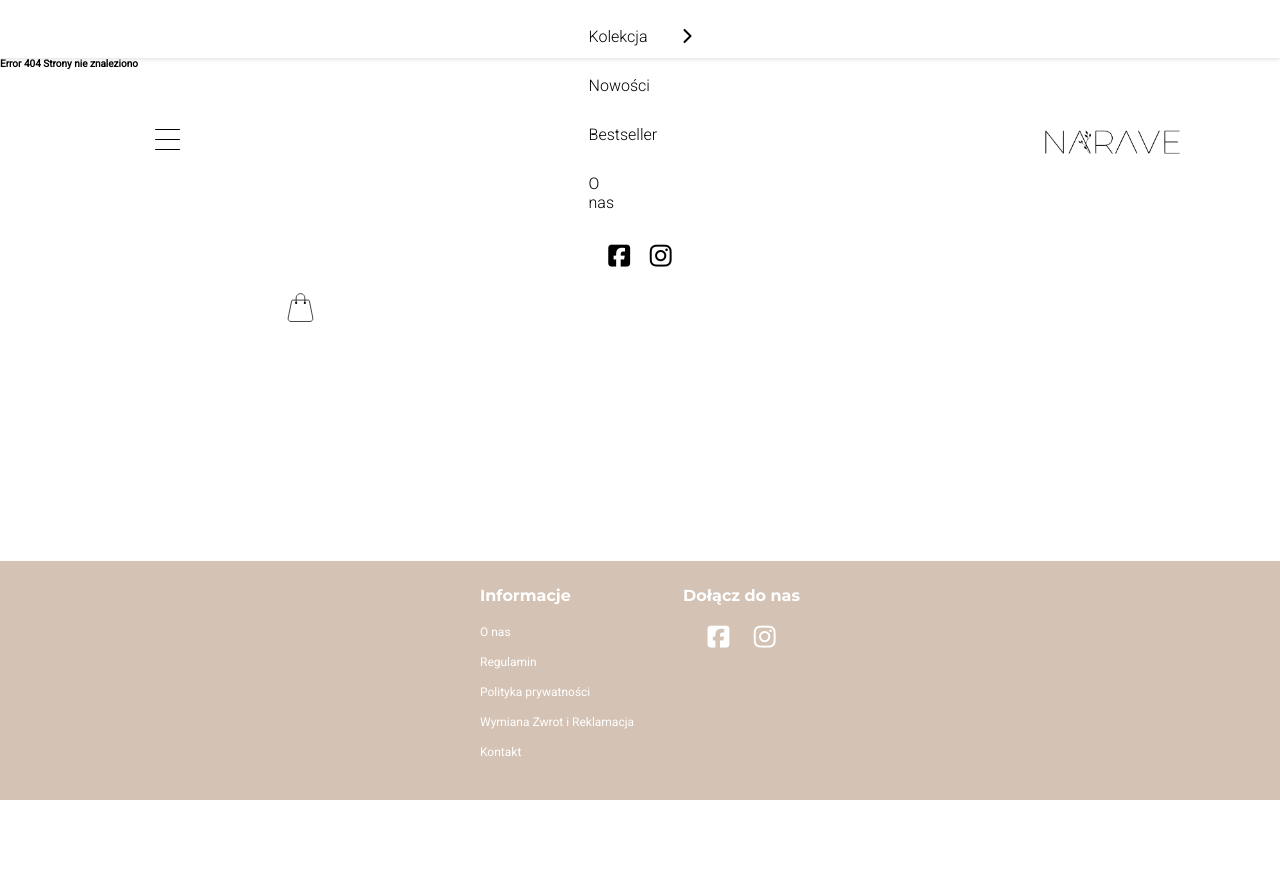
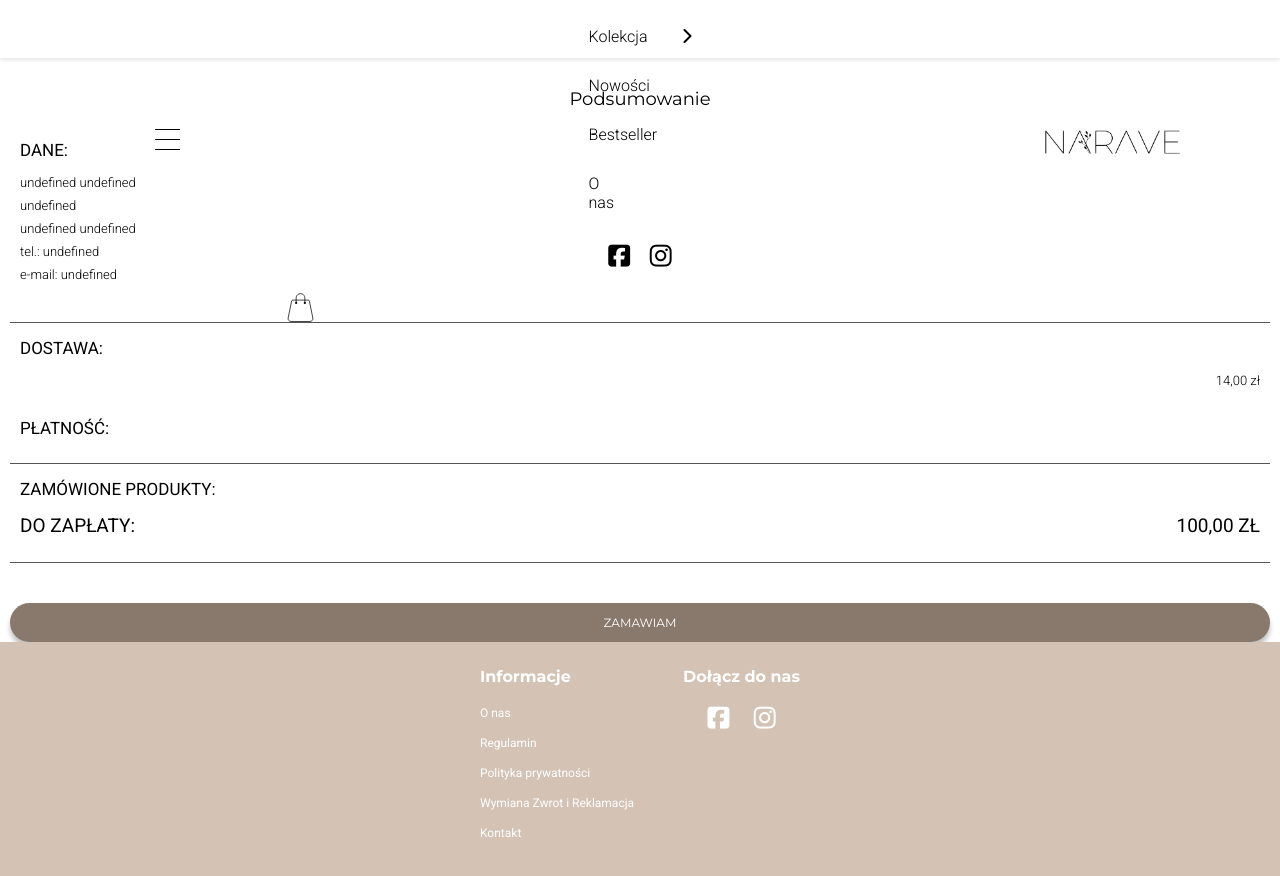
Before and after one commit to Horacy8/Wild-and-Free, a React (Create React App) app in the folder frontend/: page /podsumowanie in a window 1280 px wide. Before the commit this address had no page. Shown: the top 876 px of the page. Before the commit the page ends 800 px from the top, so only its background shows below. Built offline with nearby package versions, Linux system fonts and the light colour scheme.

Commit message:
Create PlaceOrderPage

```diff
--- a/frontend/src/App.js
+++ b/frontend/src/App.js
@@ -7,6 +7,7 @@ import CollectionPage from "./pages/CollectionPage/CollectionPage";
 import ProductPage from "./pages/ProductPage/ProductPage";
 import CartPage from "./pages/CartPage/CartPage";
 import ShippingAddressPage from "./pages/ShippingAddressPage/ShippingAddressPage";
+import PlaceOrderPage from "./pages/PlaceOrderPage/PlaceOrderPage";
 import ContactPage from "./pages/ContactPage/ContactPage";
 import NotFound from "./pages/NotFoundPage/NotFoundPage";
 
@@ -21,6 +22,7 @@ function App() {
           <Route path="/produkt/:id" component={ProductPage} />
           <Route path="/koszyk" component={CartPage} />
           <Route path="/dane-adresowe" component={ShippingAddressPage} />
+          <Route path="/podsumowanie" component={PlaceOrderPage} />
           <Route path="/kontakt" component={ContactPage} />
           <Route component={NotFound} />
         </Switch>
--- /dev/null
+++ b/frontend/src/pages/PlaceOrderPage/PlaceOrderPage.css
@@ -0,0 +1,92 @@
+.place-order-page {
+  padding-left: 1rem;
+  padding-right: 1rem;
+}
+
+.place-order-page__title {
+  width: 100%;
+  margin-top: 3rem;
+  margin-bottom: 3rem;
+  text-align: center;
+  font-size: 1.8rem;
+  font-family: var(--header-font-family);
+  font-weight: var(--header--font-regular);
+}
+
+.place-order-page__shipping-address,
+.place-order-page__delivery-and-payment,
+.place-order-page__products-and-total-price {
+  padding: 0 1rem 1rem 1rem;
+  border-bottom: 1px solid var(--gray-color);
+  margin-bottom: 1.5rem;
+}
+
+.place-order-page__name {
+  margin-bottom: 1.5rem;
+  font-size: 1.7rem;
+  font-weight: var(--main-font-regular);
+  text-transform: uppercase;
+}
+
+.place-order-page__name--payment {
+  margin-top: 3rem;
+}
+
+.place-order-page p,
+.place-order-page span {
+  font-size: 1.3rem;
+  font-weight: var(--main-font-light);
+}
+
+.place-order-page p {
+  margin-bottom: 0.8rem;
+}
+
+.place-order-page__business {
+  margin-top: 3rem;
+}
+
+.place-order-page__delivery,
+.place-order-page__total-price {
+  display: flex;
+  justify-content: space-between;
+}
+
+.place-order-page__products-list {
+  display: flex;
+  flex-direction: column;
+  justify-content: center;
+  align-items: center;
+}
+
+.place-order-page__product {
+  display: grid;
+  grid-template-columns: 2fr 1fr 1fr;
+  width: 100%;
+  margin-bottom: 2rem;
+}
+
+.place-order-page__product-description {
+  display: flex;
+  flex-direction: column;
+  align-items: flex-start;
+  justify-content: center;
+}
+
+.place-order-page__quantity,
+.place-order-page__product-price {
+  display: flex;
+  justify-content: center;
+  align-items: flex-start;
+}
+
+.place-order-page__products-and-total-price {
+  margin-bottom: 4rem;
+}
+
+.place-order-page__total-price span {
+  margin-bottom: 1.5rem;
+  font-size: 1.9rem;
+  font-weight: var(--main-font-regular);
+  text-transform: uppercase;
+}
--- /dev/null
+++ b/frontend/src/pages/PlaceOrderPage/PlaceOrderPage.js
@@ -0,0 +1,81 @@
+import React from "react";
+import { useSelector } from "react-redux";
+import "./PlaceOrderPage.css";
+// FIXME wyswietlanie dostawy jesli kurier to kurier jesli paczkomat to jego dane
+// FIXME poprawne wyswietlanie sposobu platnosci
+// TODO Po nacisnieciu zamawiam przekierowanie do strony platnosci
+
+function PlaceOrderPage() {
+  const cart = useSelector((state) => state.cart);
+  const { cartItems, shippingAddress } = cart;
+
+  const totalPrice = 100;
+
+  return (
+    <div className="place-order-page">
+      <h3 className="place-order-page__title">Podsumowanie</h3>
+      <div className="place-order-page__shipping-address">
+        <h4 className="place-order-page__name">Dane:</h4>
+        <p className="place-order-page__shipping-address-item">{`${shippingAddress.name} ${shippingAddress.surname}`}</p>
+        <p className="place-order-page__shipping-address-item">{`${shippingAddress.address}`}</p>
+        <p className="place-order-page__shipping-address-item">{`${shippingAddress.postalCode} ${shippingAddress.city}`}</p>
+        <p className="place-order-page__shipping-address-item">{`tel.: ${shippingAddress.phone}`}</p>
+        <p className="place-order-page__shipping-address-item">{`e-mail: ${shippingAddress.email}`}</p>
+        <div className="place-order-page__business">
+          {shippingAddress.business ? (
+            <p className="place-order-page__shipping-address-item">
+              {`Firma: ${shippingAddress.business}`}
+            </p>
+          ) : (
+            ""
+          )}
+          {shippingAddress.nip ? (
+            <p className="place-order-page__shipping-address-item">
+              {`NIP: ${shippingAddress.nip}`}
+            </p>
+          ) : (
+            ""
+          )}
+        </div>
+      </div>
+      <div className="place-order-page__delivery-and-payment">
+        <h4 className="place-order-page__name">Dostawa:</h4>
+        <p className="place-order-page__delivery">
+          <span>{shippingAddress.deliveryMethod}</span>
+          <span>14,00 zł</span>
+        </p>
+        <h4 className="place-order-page__name place-order-page__name--payment">
+          Płatność:
+        </h4>
+        <p className="place-order-page__payment">{shippingAddress.paymentMethod}</p>
+      </div>
+      <div className="place-order-page__products-and-total-price">
+        <h4 className="place-order-page__name">Zamówione Produkty:</h4>
+        <ul className="place-order-page__products-list">
+          {cartItems.map((item) => (
+            <li key={item._id} className="place-order-page__product">
+              <div className="place-order-page__product-description">
+                <p className="place-order-page__product-name">{item.name}</p>
+                <p className="place-order-page__size">{`Rozmiar: ${item.size}`}</p>
+              </div>
+              <div className="place-order-page__quantity">
+                <span>1 szt.</span>
+              </div>
+              <div className="place-order-page__product-price">
+                <span>{item.price},00 zł</span>
+              </div>
+            </li>
+          ))}
+        </ul>
+        <h3 className="place-order-page__total-price">
+          {/* FIXME prawidlowe przeliczanie calkowitej ceny */}
+          <span>Do Zapłaty:</span>
+          <span>{totalPrice},00 zł</span>
+        </h3>
+      </div>
+      <button className="btn place-order-page__btn">Zamawiam</button>
+    </div>
+  );
+}
+
+export default PlaceOrderPage;
```
